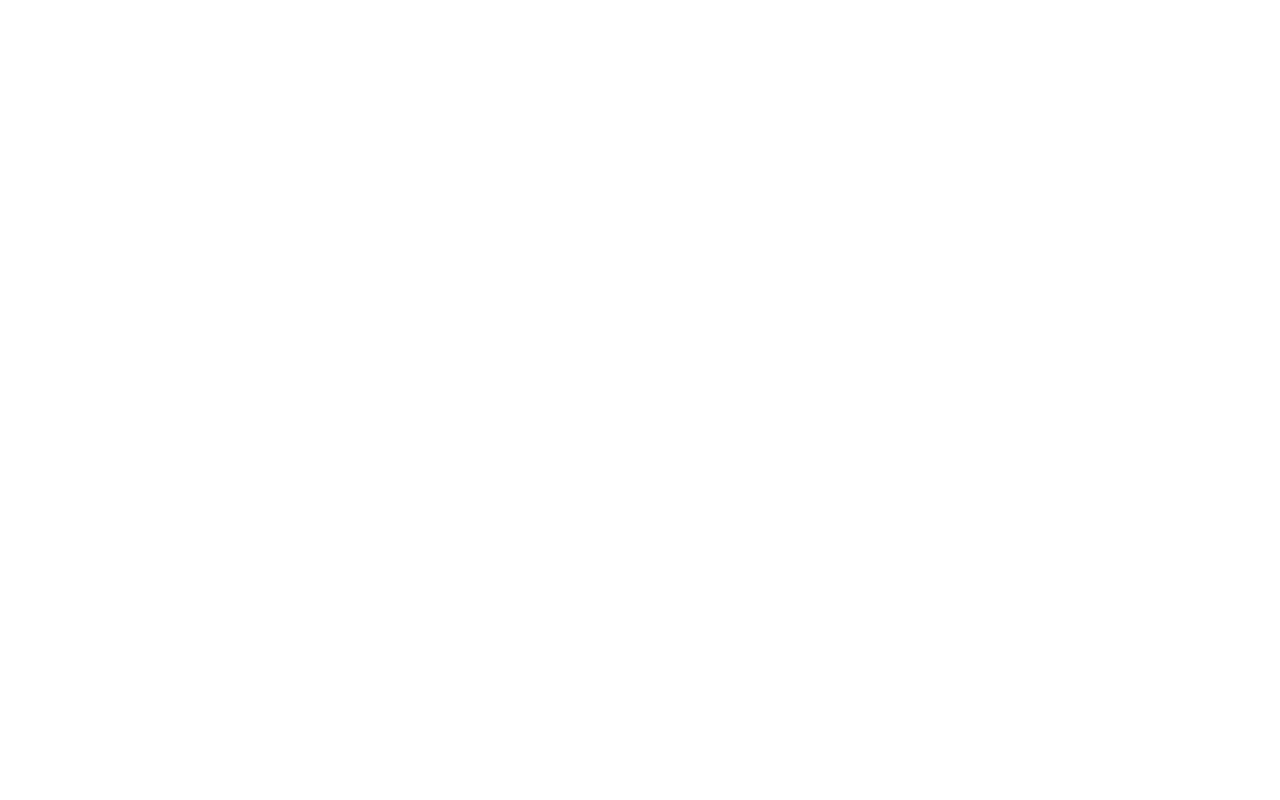
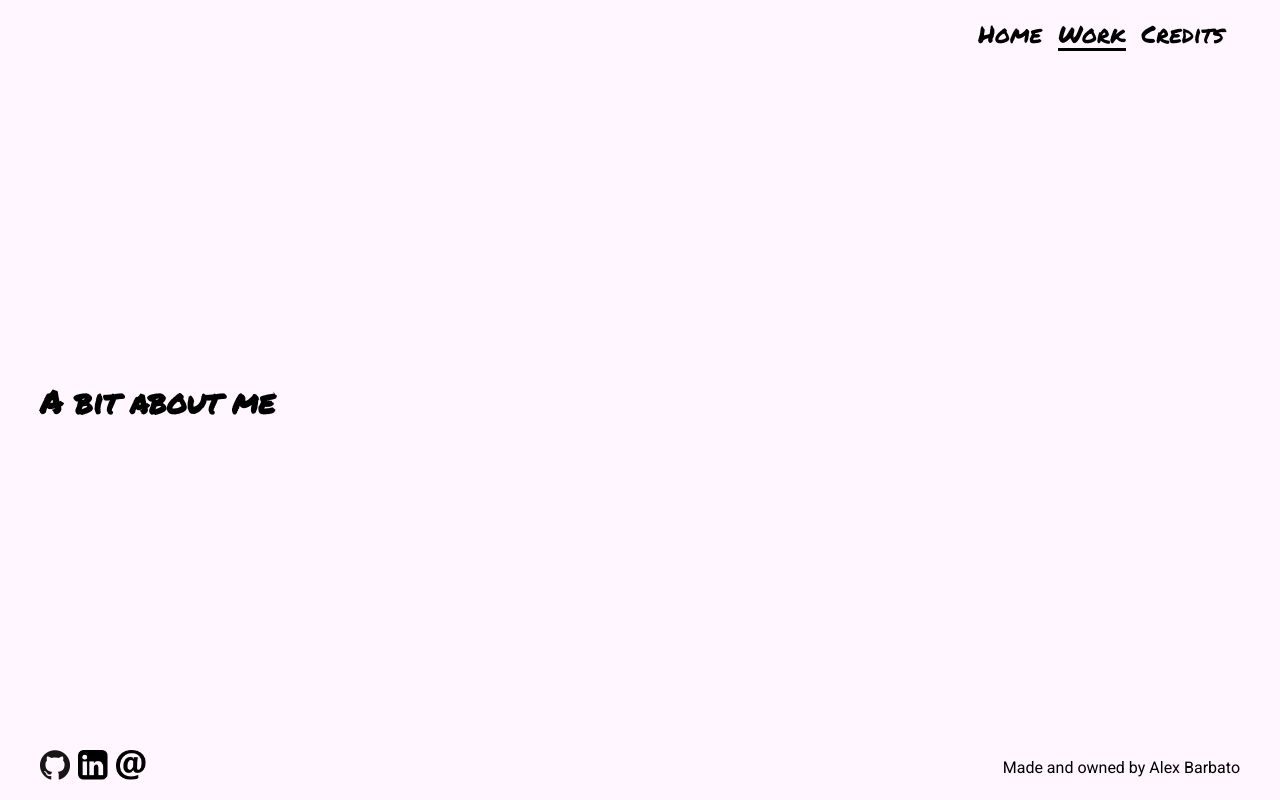
Before and after one commit to alexbarbato/personal-site, a Gatsby site: page /work in a window 1280 px wide. Before the commit this address had no page. Built offline with nearby package versions, Linux system fonts and the light colour scheme; Gatsby itself is replaced by a stand-in of ours.

Commit message:
Adding in assets for social links and configuring the gatsby image usage

```diff
--- a/gatsby-config.js
+++ b/gatsby-config.js
@@ -22,7 +22,16 @@
         name: "markdown-pages",
       },
     },
+    {
+      resolve: `gatsby-source-filesystem`,
+      options: {
+        path: `${__dirname}/static`,
+        name: "static-assets",
+      },
+    },
     `gatsby-transformer-remark`,
     `gatsby-plugin-netlify`,
+    `gatsby-transformer-sharp`,
+    `gatsby-plugin-sharp`,
   ],
 }
--- a/package.json
+++ b/package.json
@@ -14,12 +14,15 @@
   },
   "dependencies": {
     "gatsby": "^2.3.25",
+    "gatsby-image": "^2.1.1",
     "gatsby-plugin-netlify": "^2.0.14",
     "gatsby-plugin-netlify-cms": "^3.0.18",
     "gatsby-plugin-prefetch-google-fonts": "^1.4.2",
+    "gatsby-plugin-sharp": "^2.1.1",
     "gatsby-plugin-styled-components": "^3.0.7",
     "gatsby-source-filesystem": "^2.0.29",
     "gatsby-transformer-remark": "^2.3.8",
+    "gatsby-transformer-sharp": "^2.1.19",
     "netlify-cms": "^2.9.1",
     "react": "^16.8.6",
     "react-dom": "^16.8.6",
--- a/src/components/molecules/footer.js
+++ b/src/components/molecules/footer.js
@@ -1,13 +1,52 @@
 import React from "react"
 import styled from "styled-components"
-import { SMALL } from "../../utils/spacing"
+
+import { SMALL, TINY } from "../../utils/spacing"
+
+import EMAIL from "../../../static/icons/email.png"
+import GITHUB from "../../../static/icons/github.png"
+import LINKEDIN from "../../../static/icons/linkedin.png"
 
 const FooterBase = styled.footer`
-  text-align: right;
+  display: flex;
+  justify-content: space-between;
+  align-items: center;
   font-family: "Roboto";
   padding: ${SMALL}px 0;
 `
 
-const Footer = () => <FooterBase>Made and owned by Alex Barbato</FooterBase>
+const FooterLink = styled.a`
+  cursor: pointer;
+  margin-right: ${TINY}px;
+`
+
+const FooterLinkImage = styled.img`
+  max-width: 30px;
+`
+
+const FooterText = styled.div`
+  max-width: 50%;
+  text-align: right;
+`
+
+const Footer = () => (
+  <FooterBase>
+    <div>
+      <FooterLink href="https://github.com/alexbarbato" target="_blank">
+        <FooterLinkImage src={GITHUB} />
+      </FooterLink>
+      <FooterLink
+        href="https://www.linkedin.com/in/alex-barbato-33ab7a66/"
+        target="_blank"
+      >
+        <FooterLinkImage src={LINKEDIN} />
+      </FooterLink>
+      <FooterLink href="mailto:alex.j.barbato@gmail.com">
+        <FooterLinkImage src={EMAIL} />
+      </FooterLink>
+    </div>
+    <FooterText>Made and owned by Alex Barbato</FooterText>
+  </FooterBase>
+)
 
 export default Footer
--- a/src/components/molecules/header.js
+++ b/src/components/molecules/header.js
@@ -56,8 +56,8 @@
     <HeaderLink active={activePage === "Home" ? "true" : null} to="/">
       Home
     </HeaderLink>
-    <HeaderLink active={activePage === "About" ? "true" : null} to="/about">
-      About
+    <HeaderLink active={activePage === "Work" ? "true" : null} to="/work">
+      Work
     </HeaderLink>
     {/* NO BLOG AS OF YET SO NO NEED FOR THE LINK */}
     {/* <HeaderLink active={activePage === "Blog" ? "true" : null} to="/blog">
--- a/src/pages/about.js
+++ b/src/pages/work.js
@@ -2,7 +2,7 @@
 import { Layout } from "../components/organisms/layout"
 
 export default () => (
-  <Layout activePage="About">
+  <Layout activePage="Work">
     <h1 style={{ fontFamily: "Permanent Marker" }}>A bit about me</h1>
   </Layout>
 )
```
Also changed, not shown: src/components/atoms/image.js (added, +56 -0 lines), static/icons/email.png (added), static/icons/github.png (added), static/icons/linkedin.png (added), 1 other file.
